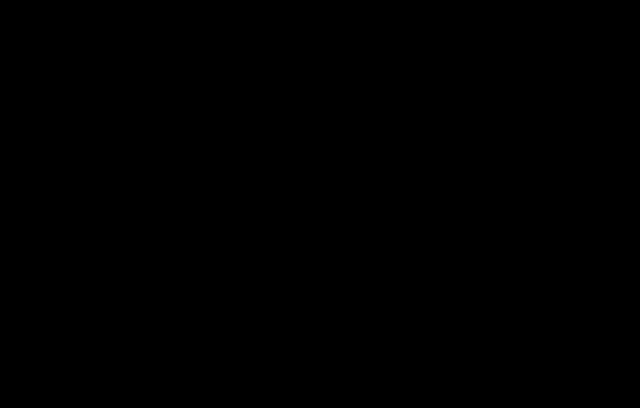
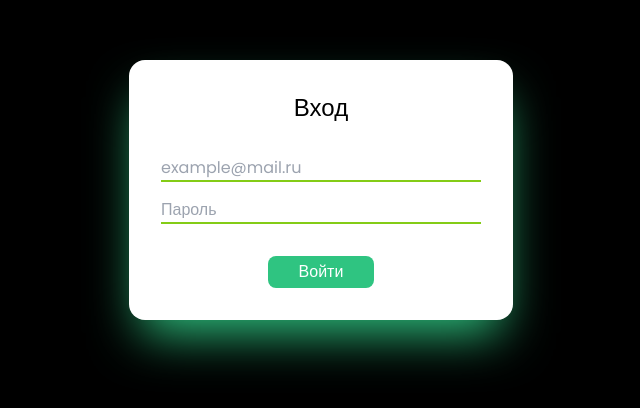
Before and after one commit to sergey200312/fakebook, a React (Vite) app in the folder frontend/: page /login in a window 1280 px wide. Before the commit this address had no page. Shown: the part 210-618 px from the top of the page, without its empty margins (319-959 px from the left). Built offline with nearby package versions, Linux system fonts and the light colour scheme.

Commit message:
создал форму для входа

```diff
--- a/frontend/src/App.jsx
+++ b/frontend/src/App.jsx
@@ -1,6 +1,7 @@
 import { BrowserRouter as Router, Route, Routes } from 'react-router-dom'
 import './App.css'
-import RegisterPage from './pages/RegisterPage'
+import RegisterPage from './pages/RegisterPage';
+import LoginPage from './pages/LoginPage';
 
 function App() {
 
@@ -8,6 +9,7 @@
     <Router>
       <Routes>
         <Route path='/register' element={<RegisterPage/>} />
+        <Route path='login' element={<LoginPage/>} />
       </Routes>
     </Router>
   )
--- a/frontend/src/pages/LoginPage.jsx
+++ b/frontend/src/pages/LoginPage.jsx
@@ -0,0 +1,35 @@
+import React from 'react'
+
+export default function LoginPage() {
+    return (
+        <div className='flex justify-center items-center min-h-screen'>
+            <div className='shadow-[#2fc481] p-8 max-w-sm shadow-2xl w-full bg-white rounded-2xl'>
+                <h1 className='text-center text-2xl mb-8'>Вход</h1>
+                <form>
+                    <div className='mb-4'>
+                        <input
+                            type='text'
+                            id='email'
+                            placeholder='example@mail.ru'
+                            required
+                            className='w-full border-lime-500 focus:border-lime-600 border-b-2 focus:outline-none' />
+                    </div>
+                    <div className='mb-8'>
+                        <input
+                            type='password'
+                            id='password'
+                            placeholder='Пароль'
+                            required
+                            className='w-full border-lime-500 focus:border-lime-600 border-b-2 focus:outline-none' />
+                    </div>
+                    <div className='flex justify-center'>
+                        <button
+                            type='submit'
+                            className='bg-[#2fc481] text-white p-1 rounded-lg hover:shadow-lg w-1/3'>Войти</button>
+                    </div>
+                </form>
+            </div>
+
+        </div>
+    )
+}
--- a/frontend/src/pages/RegisterPage.jsx
+++ b/frontend/src/pages/RegisterPage.jsx
@@ -4,13 +4,21 @@
     return (
         <div className='flex justify-center items-center min-h-screen'>
             <div className='shadow-[#2fc481] p-8 max-w-sm shadow-2xl w-full bg-white rounded-2xl'>
-                <h1 className='text-center text-2xl mb-6'>Регистрация</h1>
+                <h1 className='text-center text-2xl mb-8'>Регистрация</h1>
                 <form>
                     <div className='mb-4'>
                         <input
                             type='text'
-                            id='username'
+                            id='Имя'
                             placeholder='Имя'
+                            required
+                            className='w-full border-lime-500 focus:border-lime-600 border-b-2 focus:outline-none' />
+                    </div>
+                    <div className='mb-4'>
+                        <input
+                            type='text'
+                            id='Фамилия'
+                            placeholder='Фамилия'
                             required
                             className='w-full border-lime-500 focus:border-lime-600 border-b-2 focus:outline-none' />
                     </div>
```
